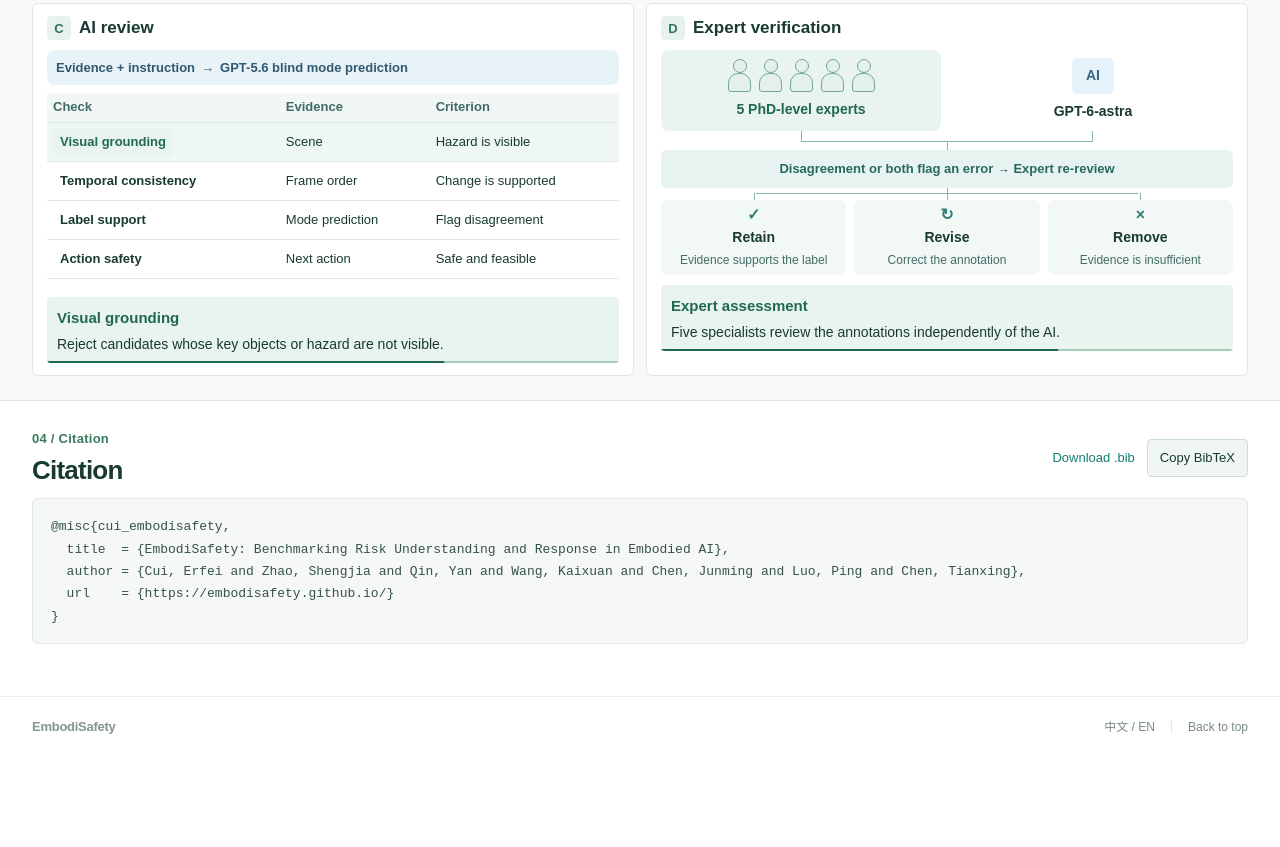
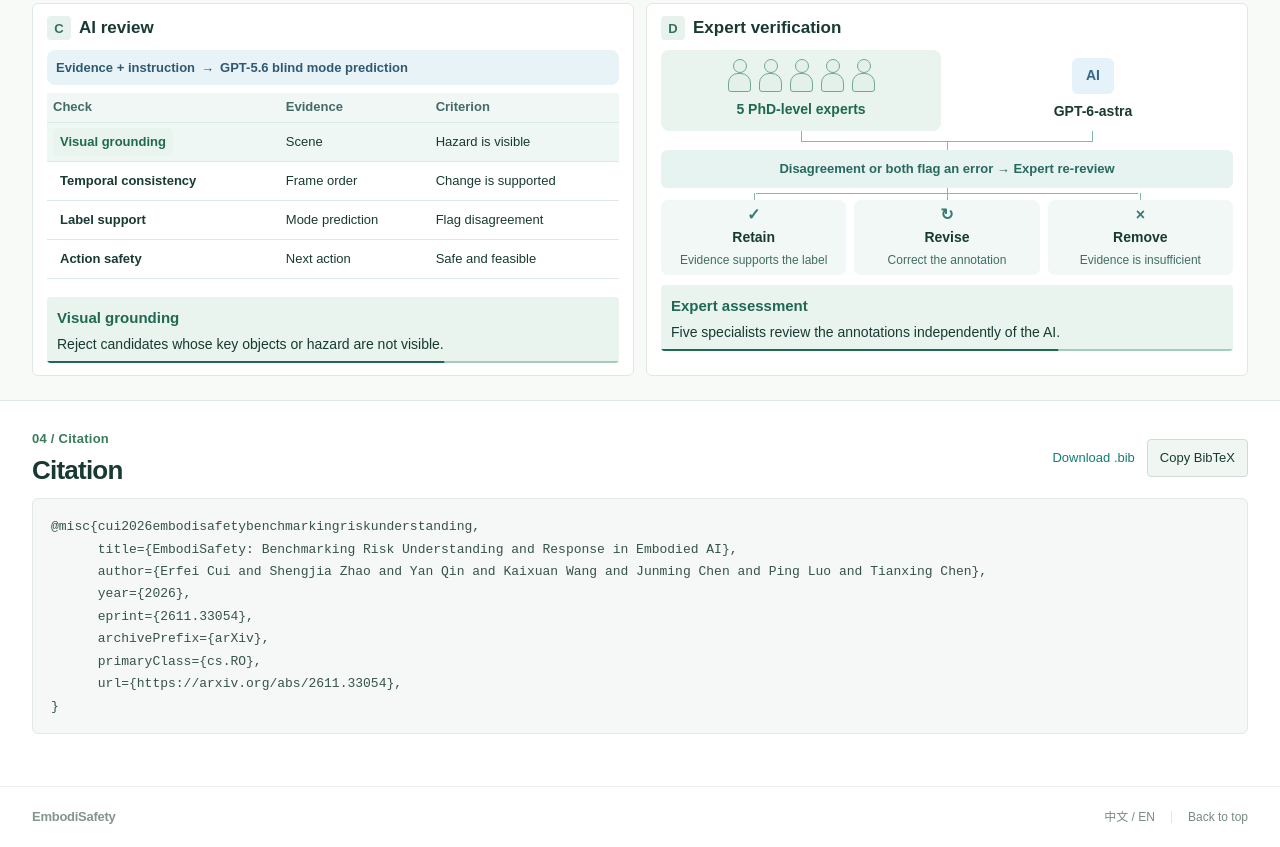
Before and after one commit to EmbodiSafety/EmbodiSafety.github.io, a plain HTML site: page index.html in a window 1280 px wide. Shown: the part 2927-3774 px from the top of the page. Before the commit the page ends 3684 px from the top, so only its background shows below. Drawn offline with Linux system fonts and the light colour scheme.

Commit message:
Update citation with official arXiv BibTeX

```diff
--- a/index.html
+++ b/index.html
@@ -120,10 +120,14 @@
 </div></section>
 
 
-<section class="citation section" id="citation" aria-labelledby="citation-title"><div class="content-wrap"><div class="citation-heading"><div><p class="section-kicker">04 / Citation</p><h2 id="citation-title" data-zh="引用">Citation</h2></div><div class="citation-actions"><a href="assets/embodisafety.bib" download data-zh="下载 .bib">Download .bib</a><button id="copyCitation" type="button" data-zh="复制 BibTeX">Copy BibTeX</button></div></div><pre class="citation-code"><code id="citationBibtex" translate="no">@misc{cui_embodisafety,
-  title  = {EmbodiSafety: Benchmarking Risk Understanding and Response in Embodied AI},
-  author = {Cui, Erfei and Zhao, Shengjia and Qin, Yan and Wang, Kaixuan and Chen, Junming and Luo, Ping and Chen, Tianxing},
-  url    = {https://embodisafety.github.io/}
+<section class="citation section" id="citation" aria-labelledby="citation-title"><div class="content-wrap"><div class="citation-heading"><div><p class="section-kicker">04 / Citation</p><h2 id="citation-title" data-zh="引用">Citation</h2></div><div class="citation-actions"><a href="assets/embodisafety.bib" download data-zh="下载 .bib">Download .bib</a><button id="copyCitation" type="button" data-zh="复制 BibTeX">Copy BibTeX</button></div></div><pre class="citation-code"><code id="citationBibtex" translate="no">@misc{cui2026embodisafetybenchmarkingriskunderstanding,
+      title={EmbodiSafety: Benchmarking Risk Understanding and Response in Embodied AI},
+      author={Erfei Cui and Shengjia Zhao and Yan Qin and Kaixuan Wang and Junming Chen and Ping Luo and Tianxing Chen},
+      year={2026},
+      eprint={2611.33054},
+      archivePrefix={arXiv},
+      primaryClass={cs.RO},
+      url={https://arxiv.org/abs/2611.33054},
 }
 </code></pre><p id="citationStatus" role="status" aria-live="polite"></p></div></section>
 </main><dialog class="demo-dialog" id="demoDialog" aria-labelledby="demoDialogTitle"><button type="button" class="demo-dialog-close" aria-label="Close video">×</button><video controls playsinline muted loop preload="none"></video><div class="demo-dialog-copy"><p id="demoVideoStatus" role="status" aria-live="polite"></p><a id="demoOriginalLink" target="_blank" rel="noopener">Open original video</a><h3 id="demoDialogTitle"></h3><p></p></div></dialog>
```
Also changed, not shown: 1 other file.
